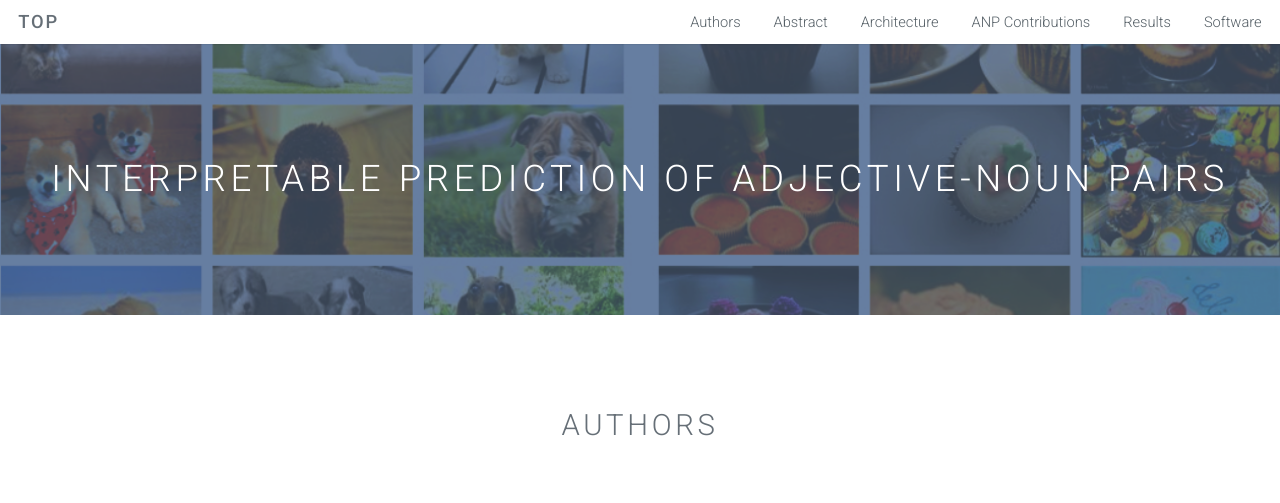
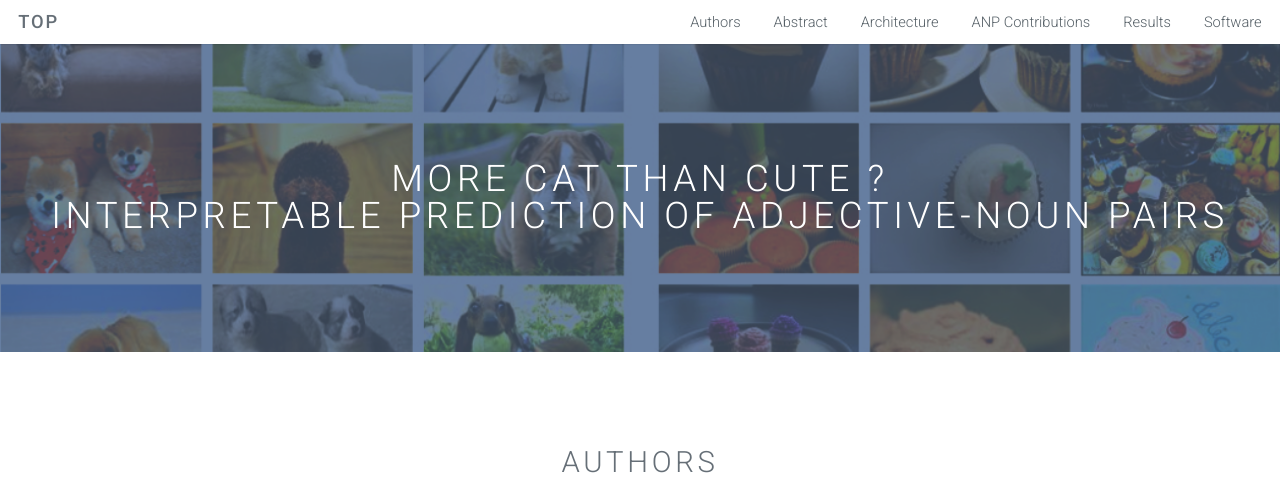
Before and after one commit to imatge-upc/affective-2017-musa2, a plain HTML site: page index.html in a window 1280 px wide. Shown: the top 503 px of the page. Drawn offline with Linux system fonts and the light colour scheme.

Commit message:
Full title

```diff
--- a/index.html
+++ b/index.html
@@ -36,7 +36,7 @@
 		<!-- Banner -->
 			<section id="banner">
 				<div class="inner">
-					<h2>Interpretable Prediction of Adjective-Noun Pairs</h2>
+					<h2>More cat than cute ?<br>Interpretable Prediction of Adjective-Noun Pairs</h2>
 				</div>
 			</section>
 
```
